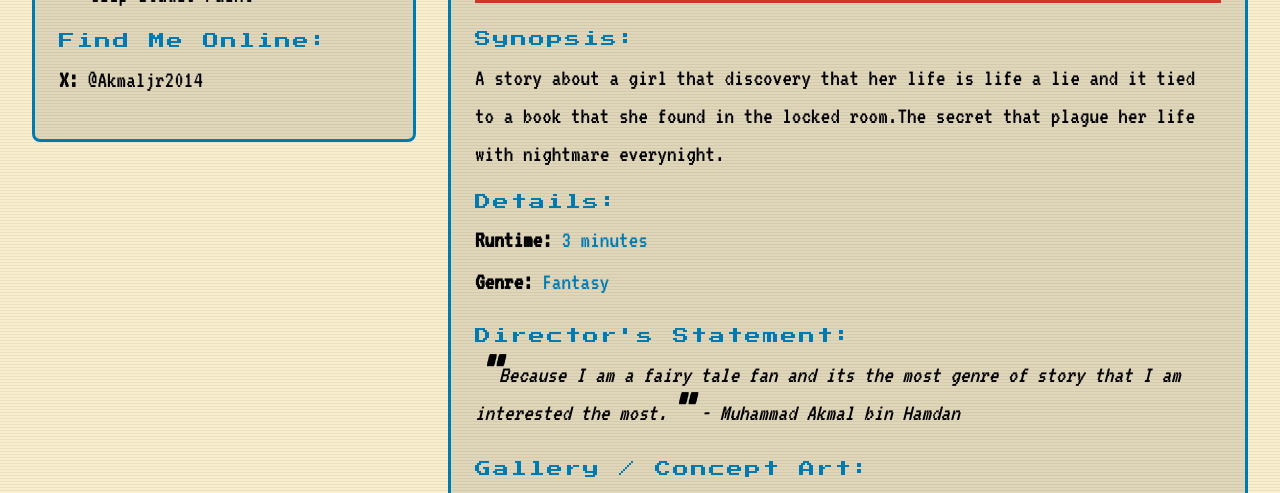
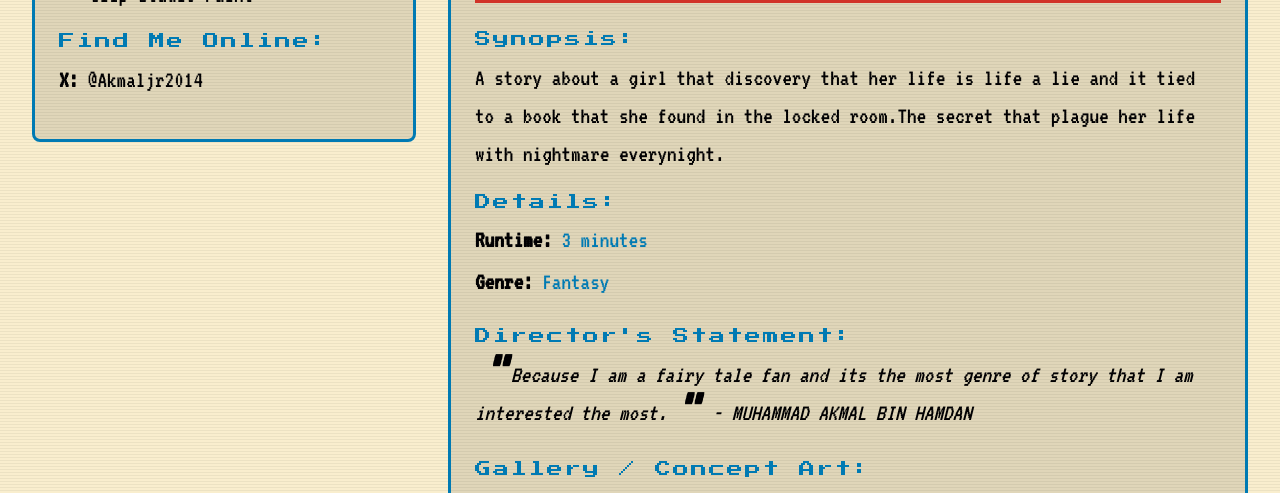
Before and after one commit to Ahmad-Amsyar/retro-mation, a Jekyll site: the page built from _projects/14-muhammad-akmal.md, in a window 1280 px wide. Shown: the part 746-1239 px from the top of the page. Built offline with Jekyll 4.4.1, drawn with Linux system fonts in a browser that asks for light colours; nearby versions of some CDN libraries; grey boxes are pictures that could not be loaded.

Commit message:
Fixed tall image exceed in desktop view. capitalize director name for director stateement

```diff
--- a/_layouts/project_detail.html
+++ b/_layouts/project_detail.html
@@ -12,7 +12,6 @@
     <div class="lg:col-span-1">
         <section class="showcase-section">
             {% if page.student_photo_url %}
-            <!-- Changed max-w-xs to responsive max-width -->
             <img src="{{ page.student_photo_url | relative_url }}" alt="Photo of {{ page.student_name }}" class="w-full max-w-xs md:max-w-sm lg:max-w-md mx-auto mb-6 border-4 border-retro-neon-cyan rounded-full shadow-lg shadow-retro-neon-cyan/30">
             {% endif %}
 
@@ -78,8 +77,8 @@
 
             {% if page.directors_statement %}
             <h4 class="mb-2">Director's Statement:</h4>
-            <div class="mb-6 italic showcase-section-paragraph director-statement-text"> <!-- Added class for specific styling -->
-                <span class="quote-mark">"</span>{{ page.directors_statement | markdownify | remove_first: '<p>' | remove_last: '</p>' | strip_html | strip_newlines }}<span class="quote-mark">"</span> - {{ page.student_name }}
+            <div class="mb-6 italic showcase-section-paragraph director-statement-text">
+                <span class="quote-mark">"</span>{{ page.directors_statement | markdownify | remove_first: '<p>' | remove_last: '</p>' | strip_html | strip_newlines }}<span class="quote-mark">"</span> - {{ page.student_name | upcase }} <!-- Changed to upcase -->
             </div>
             {% endif %}
 
--- a/assets/css/style.css
+++ b/assets/css/style.css
@@ -1,7 +1,7 @@
 /* assets/css/style.css */
 
-/* ... (all previous CSS from :root to .showcase-section strong, .detail-value) ... */
-/* Keep all the CSS from the previous version up to this point */
+/* ... (all previous CSS from :root up to .image-gallery img:hover) ... */
+/* Keep all the CSS from the previous version up to this point, I'll just show the modal part and below */
 
 /* Define retro color palette using CSS variables (New Colour Theme) */
 :root {
@@ -61,9 +61,9 @@
 h4 { /* For subheadings like Introduction, Software, Synopsis etc. */
     color: var(--retro-neon-cyan);
     text-shadow: none;
-    font-size: 1.3em; /* This was already here, ensure it's what you want for h4 */
+    font-size: 1.3em;
     font-family: var(--font-pixel);
-    margin-bottom: 0.5rem; /* Added for spacing below H4 */
+    margin-bottom: 0.5rem;
 }
 
 /* --- LINKS --- */
@@ -78,19 +78,19 @@
 }
 
 /* --- PARAGRAPH STYLING & SHOWCASE SECTION SPECIFICS --- */
-.showcase-section p, /* Paragraphs generated by markdownify inside .showcase-section-paragraph */
+.showcase-section p,
 .venue-page .info-section p,
 .schedule-table td,
 .event-info-section p,
-.showcase-section-paragraph, /* For divs directly holding text */
-.director-statement-text { /* For the director statement div */
+.showcase-section-paragraph,
+.director-statement-text {
     font-size: 1.5rem;
     line-height: 1.6;
     color: var(--retro-text);
     margin-bottom: 1rem;
 }
 .director-statement-text {
-    font-style: italic; /* Keep italic style for director's statement */
+    font-style: italic;
 }
 
 .event-info-section p { line-height: 1.8; }
@@ -107,9 +107,8 @@
     color: var(--retro-text);
 }
 
-/* --- BUTTONS (omitted for brevity - keep your existing button styles) --- */
-/* ... Your existing .retro-button, .retro-button-sm styles ... */
-.retro-button, .retro-button-sm { /* Common properties */
+/* --- BUTTONS --- */
+.retro-button, .retro-button-sm {
     font-family: var(--font-pixel);
     color: var(--retro-bg);
     border: 3px solid var(--retro-text);
@@ -155,8 +154,7 @@
     transform: translate(1px, 1px);
 }
 
-/* --- SECTIONS (omitted for brevity - keep your existing section styles) --- */
-/* ... Your existing .info-section, .showcase-section, .event-info-section styles ... */
+/* --- SECTIONS --- */
 .info-section,
 .showcase-section,
 .event-info-section {
@@ -183,9 +181,7 @@
 .venue-page .info-section { flex-grow: 1; display: flex; flex-direction: column; }
 .venue-page .info-section p strong { color: var(--retro-neon-pink); }
 
-
-/* --- PROJECT CARDS (omitted for brevity - keep your existing project card styles) --- */
-/* ... Your existing .project-card and its specific variants styles ... */
+/* --- PROJECT CARDS --- */
 .project-card {
     background-color: rgba(0, 0, 0, 0.1);
     transition: transform 0.3s ease, box-shadow 0.3s ease, z-index 0s ease 0.3s;
@@ -198,7 +194,7 @@
     padding: 1.5rem; flex-grow: 1;
     display: flex; flex-direction: column; justify-content: space-between;
 }
-.project-card p { /* Description in card */
+.project-card p {
     font-size: 1.375rem; line-height: 1.8;
     margin-bottom: 1.5rem; color: var(--retro-text);
 }
@@ -238,12 +234,8 @@
 }
 #project-gallery .project-card .view-project-button { padding: 8px 16px; font-size: 0.9rem; }
 
-
-/* --- HOMEPAGE SCROLLER (omitted for brevity) --- */
-/* ... Your existing homepage scroller styles ... */
-.scroll-wrapper {
-    position: relative; padding: 30px 40px;
-}
+/* --- HOMEPAGE SCROLLER --- */
+.scroll-wrapper { position: relative; padding: 30px 40px; }
 .scroll-container {
     display: flex; overflow-x: auto; scroll-behavior: smooth;
     padding-bottom: 1rem; scrollbar-width: none; -ms-overflow-style: none;
@@ -270,9 +262,7 @@
 }
 .scroll-button.prev { left: 0px; } .scroll-button.next { right: 0px; }
 
-
-/* --- HOMEPAGE Info/Overview Layout (omitted for brevity) --- */
-/* ... Your existing homepage info/overview layout styles ... */
+/* --- HOMEPAGE Info/Overview Layout --- */
 @media (min-width: 768px) {
     .info-overview-container { display: flex; gap: 2rem; margin-bottom: 2rem; }
     .info-overview-container > section { flex: 1; margin-bottom: 0; padding-bottom: 0; }
@@ -284,7 +274,6 @@
     .info-overview-container #overview p { text-align: left; }
 }
 
-
 /* --- SHOWCASE PAGE Specifics (.showcase-section content) --- */
 .showcase-section ul li {
     color: var(--retro-text);
@@ -294,17 +283,20 @@
 .showcase-section strong { color: var(--retro-text); }
 .detail-value { color: var(--retro-neon-cyan); }
 
-.quote-mark { /* Style for Director's Statement quote marks */
-    font-size: 2.5em; /* Make quote marks significantly larger */
+.quote-mark {
+    font-size: 2.5em;
     font-weight: bold;
-    color: var(--retro-text); /* Or a specific accent color */
-    line-height: 0; /* Adjust to pull them closer to the text vertically */
-    vertical-align: middle; /* Try to align them nicely */
+    color: var(--retro-text);
+    line-height: 0.5; /* Adjusted to prevent excessive line height due to large font */
+    vertical-align: middle; /* Helps, but exact alignment can be tricky with line height */
+    margin: 0 0.1em; /* Small horizontal space */
 }
+/* Specific adjustment for the opening quote if needed */
+/* .director-statement-text > .quote-mark:first-child {} */
+/* Specific adjustment for the closing quote if needed */
+/* .director-statement-text > .quote-mark:last-of-type {} */
 
-.video-placeholder { /* (omitted for brevity) */ }
-.video-placeholder:hover { /* (omitted for brevity) */ }
-.video-placeholder iframe { /* (omitted for brevity) */ }
+
 .video-placeholder {
     background-color: #000; border: 3px solid var(--retro-neon-pink);
     aspect-ratio: 16 / 9; display: flex; align-items: center; justify-content: center;
@@ -317,7 +309,6 @@
 }
 .video-placeholder iframe { width: 100%; height: 100%; position: absolute; top: 0; left: 0; }
 
-
 .image-gallery {
     display: grid;
     grid-template-columns: repeat(auto-fit, minmax(150px, 1fr));
@@ -326,9 +317,8 @@
 .image-gallery img {
     border: 2px solid var(--retro-neon-yellow);
     width: 100%;
-    /* height: auto; Removed to allow aspect-ratio to take effect */
-    aspect-ratio: 3 / 4; /* Set 3:4 aspect ratio */
-    object-fit: cover; /* Cover the 3:4 area, cropping if necessary */
+    aspect-ratio: 3 / 4;
+    object-fit: cover;
     cursor: pointer;
     transition: transform 0.2s ease, border-color 0.2s ease, box-shadow 0.2s ease;
 }
@@ -345,27 +335,28 @@
     display: flex; align-items: center; justify-content: center;
     z-index: 1000; visibility: hidden; opacity: 0;
     transition: opacity 0.3s ease, visibility 0s 0.3s;
-    padding: 40px; /* Increased padding for more space around modal content on desktop */
+    padding: 20px; /* Overall padding for the overlay */
     box-sizing: border-box;
 }
 .modal-overlay.visible {
     visibility: visible; opacity: 1;
     transition: opacity 0.3s ease, visibility 0s 0s;
 }
-.modal-content {
+.modal-content { /* This div wraps the image */
     position: relative;
-    display: flex; align-items: center; justify-content: center;
-    width: auto; height: auto;
-    /* Max dimensions ensure it doesn't touch edges, accounting for nav buttons */
-    max-width: calc(100vw - 160px); /* 80px padding left/right + nav buttons */
-    max-height: calc(100vh - 80px); /* 40px padding top/bottom + close button */
+    display: flex;
+    align-items: center;
+    justify-content: center;
+    width: 100%;  /* Takes full width of padded .modal-overlay */
+    height: 100%; /* Takes full height of padded .modal-overlay */
+    /* max-width and max-height are effectively controlled by the parent's padding */
 }
 .modal-content img {
     display: block;
-    max-width: 100%; /* Image fills its container (.modal-content) */
-    max-height: 100%;/* Image fills its container (.modal-content) */
-    width: auto;
-    height: auto;
+    max-width: 100%;  /* Image will not exceed the .modal-content area */
+    max-height: 100%; /* Image will not exceed the .modal-content area */
+    width: auto;   /* Maintain aspect ratio */
+    height: auto;  /* Maintain aspect ratio */
     object-fit: contain;
     border: 4px solid var(--retro-neon-yellow);
     box-sizing: border-box;
@@ -389,11 +380,13 @@
     background-color: rgba(0, 0, 0, 0.8); color: var(--retro-neon-yellow);
     box-shadow: 3px 3px 0 var(--retro-neon-cyan); border-color: var(--retro-neon-yellow);
 }
-.modal-nav-button.prev { left: 20px; }
-.modal-nav-button.next { right: 20px; }
+/* Position nav buttons further from edges to be outside the .modal-overlay padding */
+.modal-nav-button.prev { left: max(20px, env(safe-area-inset-left, 20px) + 5px); }
+.modal-nav-button.next { right: max(20px, env(safe-area-inset-right, 20px) + 5px); }
 
 .modal-close-button {
-    top: 20px; right: 20px;
+    top: max(20px, env(safe-area-inset-top, 20px) + 5px);
+    right: max(20px, env(safe-area-inset-right, 20px) + 5px);
     width: 35px; height: 35px; font-size: 1.7rem;
     background-color: var(--retro-neon-pink);
     border: 2px solid var(--retro-text); box-shadow: 2px 2px 0 var(--retro-text);
@@ -404,21 +397,15 @@
 }
 
 @media (max-width: 768px) {
-    .modal-overlay {
-        padding: 10px; /* Less padding on mobile */
-    }
-    .modal-content {
-        max-width: calc(100vw - 40px); /* Adjust max width for mobile */
-        max-height: calc(100vh - 40px); /* Adjust max height for mobile */
-    }
-    .modal-nav-button.prev { left: 5px; } /* Closer to edge on mobile */
-    .modal-nav-button.next { right: 5px; }/* Closer to edge on mobile */
+    .modal-overlay { padding: 10px; }
+    /* .modal-content will adjust due to parent padding */
+    .modal-nav-button.prev { left: 5px; }
+    .modal-nav-button.next { right: 5px; }
     .modal-close-button { top: 5px; right: 5px; width:30px; height:30px; font-size:1.5rem; }
 }
 
 
-/* --- TIME PAGE (omitted for brevity) --- */
-/* ... Your existing time page styles ... */
+/* --- TIME PAGE --- */
 .table-responsive-container { overflow-x: auto; -webkit-overflow-scrolling: touch; position: relative; }
 .schedule-table {
     width: 100%; min-width: 600px; border-collapse: collapse; margin-top: 1.5rem;
@@ -454,8 +441,7 @@
 .schedule-table-container { display: none; }
 .schedule-table-container.active { display: block; }
 
-/* --- VENUE PAGE (omitted for brevity) --- */
-/* ... Your existing venue page styles ... */
+/* --- VENUE PAGE --- */
 .map-container {
     position: relative; overflow: hidden; padding-top: 56.25%;
     border: 3px solid var(--retro-neon-pink); border-radius: 8px;
@@ -473,8 +459,7 @@
     .venue-page .info-section .flex-col.md\:flex-row > div:last-child h3 { flex-shrink: 0; margin-top: 0; }
 }
 
-/* --- BIGSHOWCASE PAGE (omitted for brevity) --- */
-/* ... Your existing bigshowcase search styles ... */
+/* --- BIGSHOWCASE PAGE --- */
 .search-input {
     font-family: var(--font-mono); background-color: rgba(0, 0, 0, 0.1);
     color: var(--retro-text); border: 2px solid var(--retro-neon-cyan);
@@ -486,8 +471,7 @@
     border-color: var(--retro-neon-yellow); box-shadow: 0 0 8px var(--retro-neon-yellow);
 }
 
-/* --- FOOTER (omitted for brevity) --- */
-/* ... Your existing footer styles ... */
+/* --- FOOTER --- */
 footer {
     border-top: 3px solid var(--retro-accent); padding-top: 1rem; margin-top: 2rem;
     font-size: 0.875rem; color: var(--retro-text);
```
